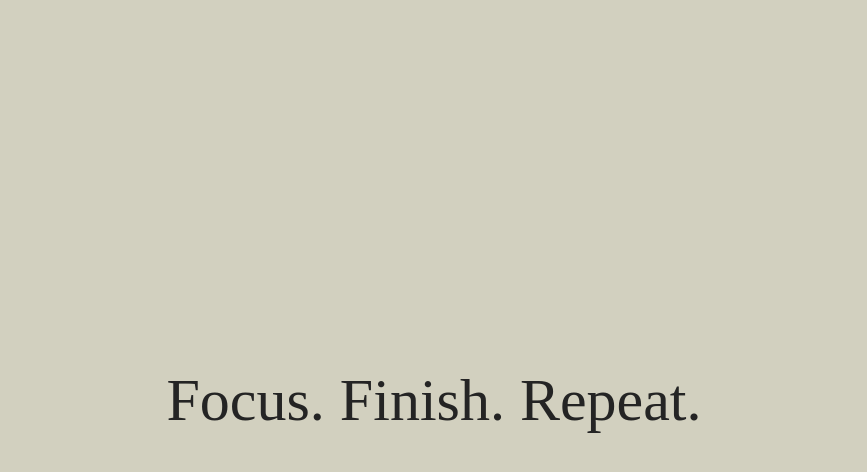
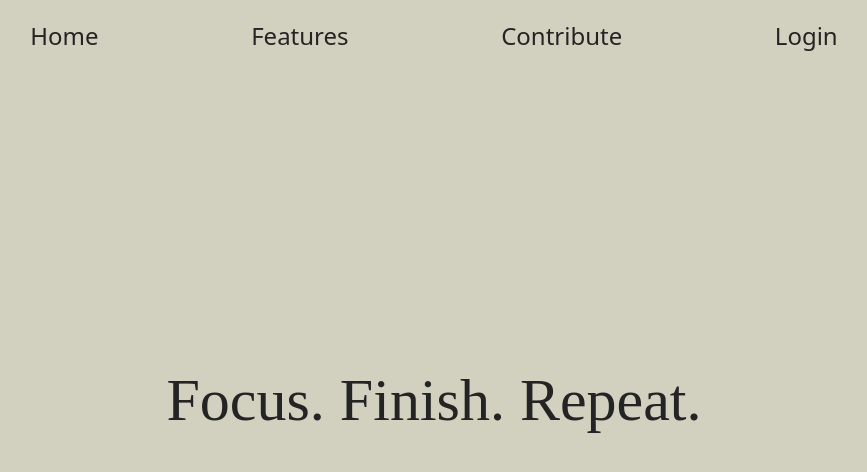
Before and after one commit to Juzznick/Ticvite, a React (Vite) app in the folder frontend/: page / in a window 1280 px wide. Shown: the top 472 px of the page, without its empty margins (206-1073 px from the left). Built offline with nearby package versions, Linux system fonts and the light colour scheme; a web font is replaced by a local one.

Commit message:
added nav

```diff
--- a/frontend/src/LandingScreen.jsx
+++ b/frontend/src/LandingScreen.jsx
@@ -1,6 +1,18 @@
 const LandingScreen = () => {
     return (
-        <h1 className="font-flubber text-coalblack text-6xl">Focus. Finish. Repeat.</h1>
+        <div className="h-screen w-screen flex justify-center items-center">
+            <nav className="fixed top-0 flex justify-center mt-5">
+                <ul className="flex w-[75vw] justify-around">
+                    <li className="text-2xl text-coalblack">Home</li>
+                    <li className="text-2xl text-coalblack">Features</li>
+                    <li className="text-2xl text-coalblack">Contribute</li>
+                    <li className="text-2xl text-coalblack">Login</li>
+
+                </ul>
+            </nav>
+            <h1 className="font-flubber text-coalblack text-6xl">Focus. Finish. Repeat.</h1>
+        </div>
+
     );
 }
 
```
